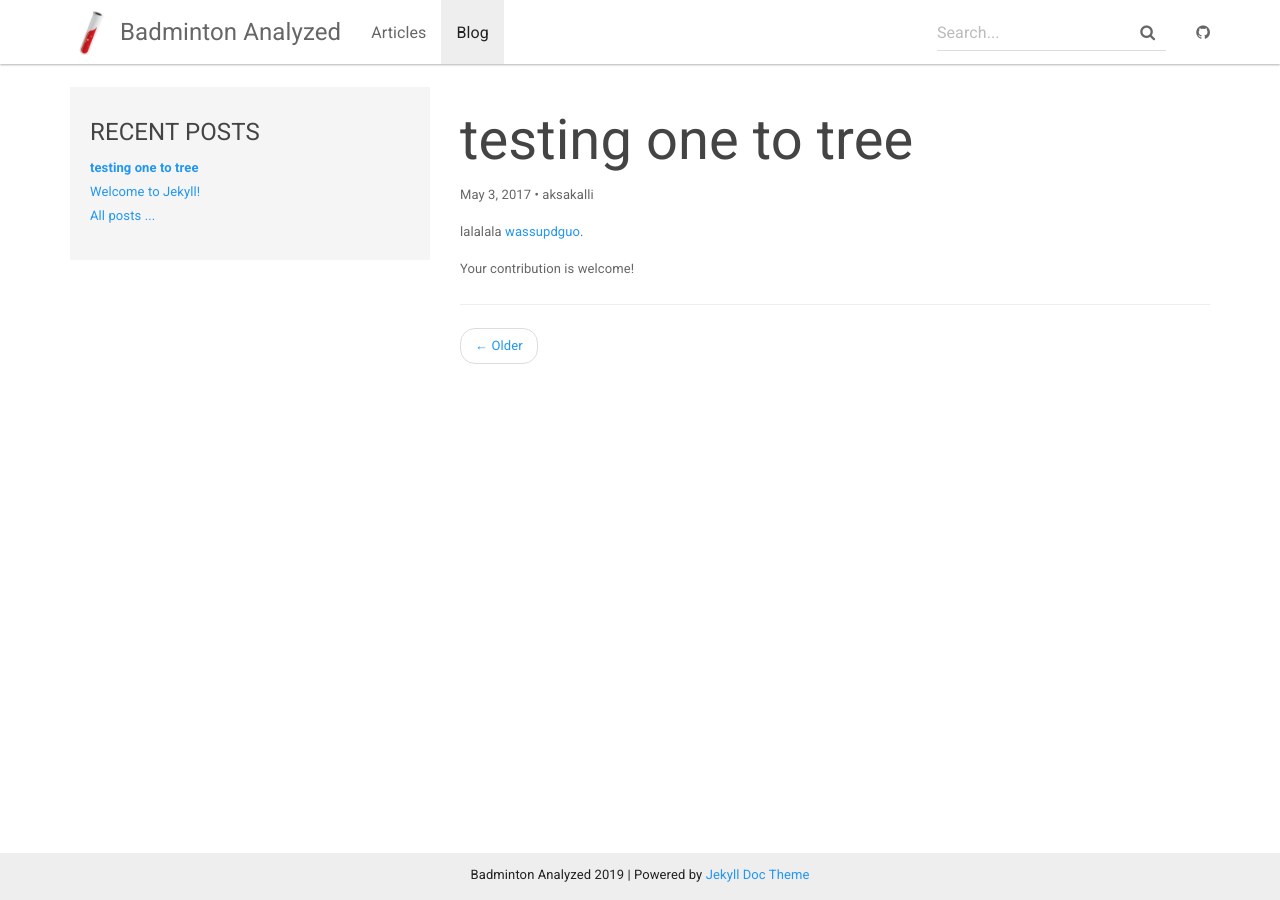
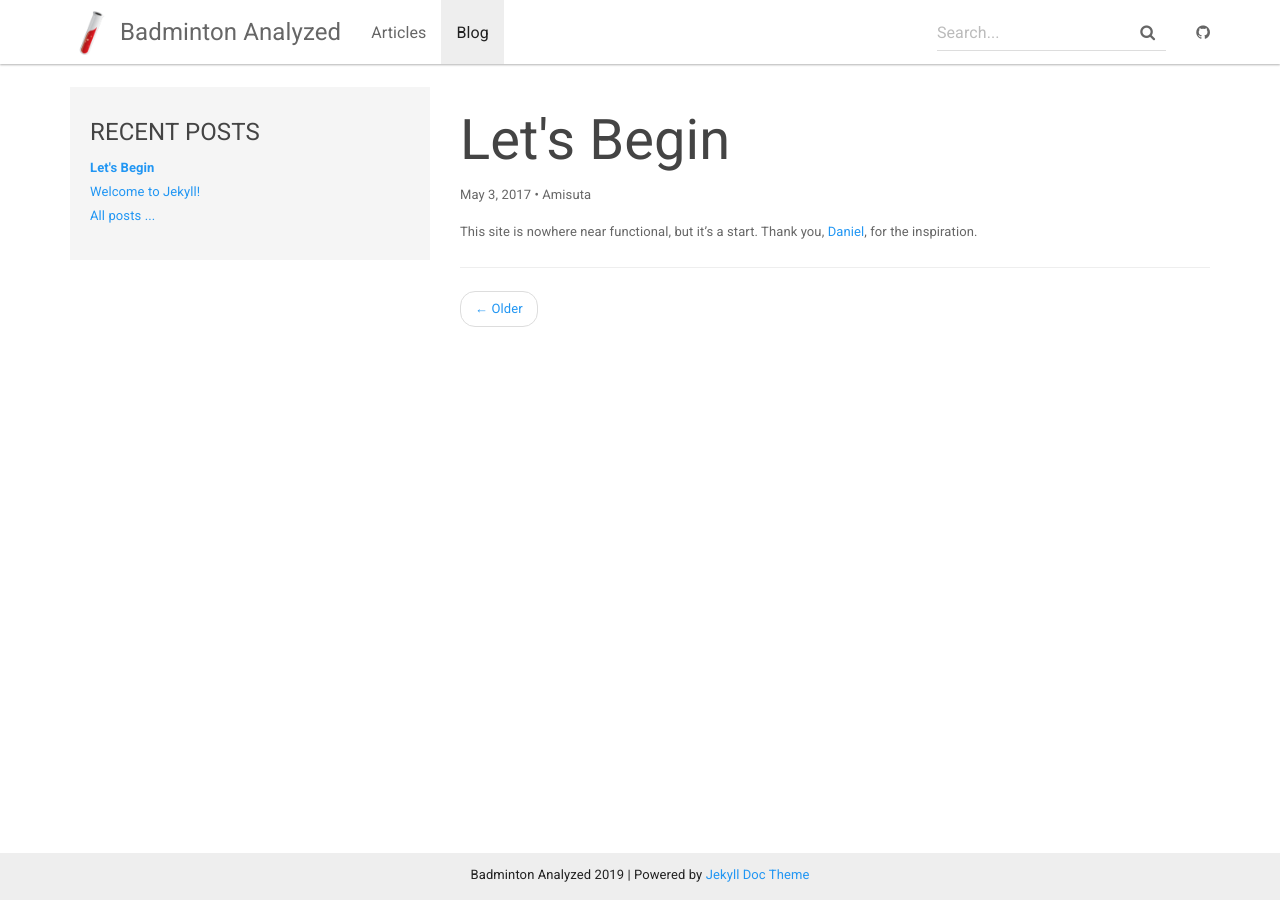
Before and after one commit to Amisuta/badminton, a Jekyll site: the page built from _posts/2017-05-03-jekyll-doc-theme.md, in a window 1280 px wide. Built offline with Jekyll 4.4.1, drawn with Linux system fonts in a browser that asks for light colours.

Commit message:
Update 2017-05-03-jekyll-doc-theme.md

```diff
--- a/_posts/2017-05-03-jekyll-doc-theme.md
+++ b/_posts/2017-05-03-jekyll-doc-theme.md
@@ -1,8 +1,6 @@
 ---
 layout: post
-title:  "testing one to tree"
-author: aksakalli
+title:  "Let's Begin"
+author: Amisuta
 ---
-lalalala [wassupdguo](https://danielguo.dev).
-
-Your contribution is welcome!
+This site is nowhere near functional, but it's a start. Thank you, [Daniel](https://danielguo.dev), for the inspiration.
```
